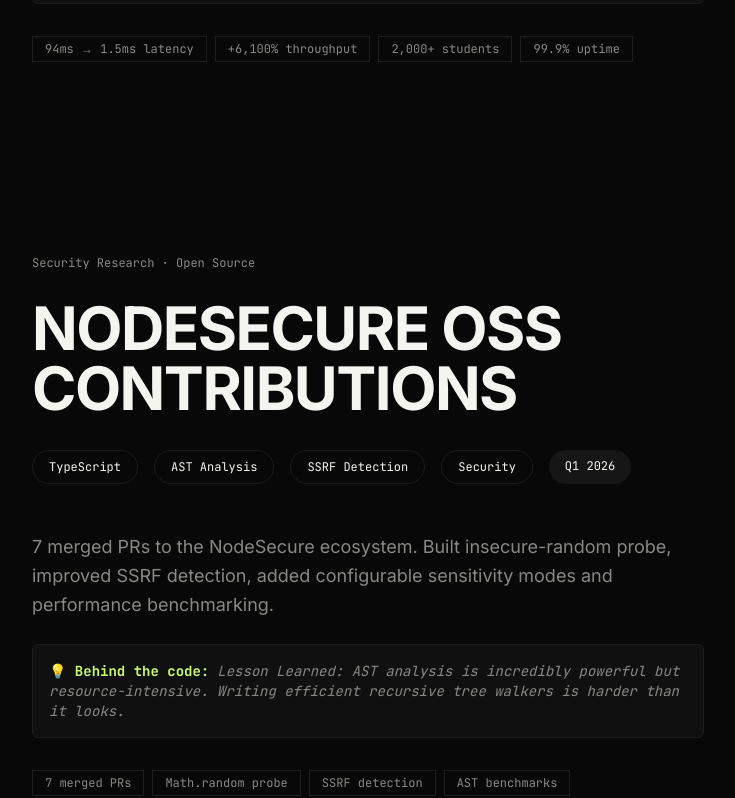
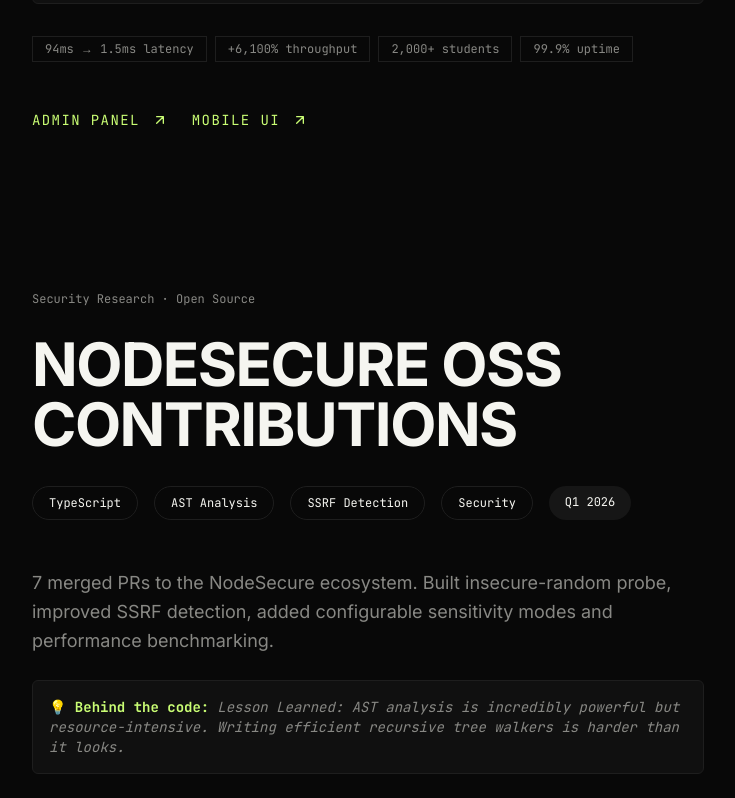
Before and after one commit to 7amed3li/hamed-portfolio, a Next.js app: page / in a window 1280 px wide. Shown: the part 5103-5901 px from the top of the page, without its empty margins (432-1167 px from the left). Built offline with nearby package versions, Linux system fonts and the light colour scheme.

Commit message:
feat: add QR system and DragonSploit live links

```diff
--- a/src/components/sections/QRProject.tsx
+++ b/src/components/sections/QRProject.tsx
@@ -62,6 +62,22 @@
         ))}
       </div>
 
+      <div className="flex flex-wrap gap-6 mt-4">
+        {p.links?.map((l: any, i: number) => (
+          <a
+            key={i}
+            href={l.url}
+            target="_blank"
+            rel="noreferrer"
+            className="inline-flex items-center gap-3 text-accent hover:text-foreground transition-colors font-mono uppercase tracking-widest text-sm"
+          >
+            {l.label}
+            <svg width="16" height="16" viewBox="0 0 24 24" fill="none" xmlns="http://www.w3.org/2000/svg">
+              <path d="M7 17L17 7M17 7H7M17 7V17" stroke="currentColor" strokeWidth="2" strokeLinecap="round" strokeLinejoin="round"/>
+            </svg>
+          </a>
+        ))}
+
         {p.link && (
           <a
             href={p.link}
@@ -75,6 +91,7 @@
             </svg>
           </a>
         )}
+      </div>
     </div>
   );
 }
--- a/src/lib/translations.ts
+++ b/src/lib/translations.ts
@@ -152,6 +152,10 @@
           summary: "Hybrid QR verification pipeline managing 2,000+ students across 7 faculties. 98% latency reduction — from 94ms down to 1.5ms. +6,100% throughput. Circuit Breaker pattern for 99.9% uptime.",
           lesson: "Lesson Learned: High throughput requires aggressive caching. I had to rip out the original DB queries and rewrite them to use Redis.",
           metrics: ["94ms → 1.5ms latency", "+6,100% throughput", "2,000+ students", "99.9% uptime"],
+          links: [
+            { label: "Admin Panel", url: "https://yzdd.gop.edu.tr/qr-admin/dashboard" },
+            { label: "Mobile UI", url: "https://yzdd.gop.edu.tr/qr-ui/" }
+          ],
           link: null,
         },
         {
@@ -174,7 +178,7 @@
           summary: "AI-powered vulnerability scanning with intent-based orchestration engine. Dynamic strategy selection gives ~40% efficiency gain. Stack-detection module cuts false-positive alerts by 70%.",
           lesson: "Lesson Learned: AI engines can hallucinate vulnerabilities. The real challenge was building a deterministic validation layer to verify the AI's claims.",
           metrics: ["+40% efficiency", "-70% false positives", "Intent-based engine", "Stack detection"],
-          link: null,
+          link: "https://github.com/7amed3li/DragonSploit",
         },
       ],
       behindCode: "💡 Behind the code:",
@@ -357,6 +361,10 @@
           summary: "نظام تسجيل حضور هجين يدير بيانات أكثر من 2000 طالب عبر 7 كليات. تم تقليل زمن الاستجابة بنسبة 98% (من 94ms إلى 1.5ms). وزيادة المعالجة بنسبة 6100%. نظام قواطع الدائرة (Circuit Breaker) لتحقيق توفر بنسبة 99.9%.",
           lesson: "الدرس المستفاد: المعالجة العالية تتطلب تخزيناً مؤقتاً قوياً. اضطررت لإزالة استعلامات قاعدة البيانات الأصلية وإعادة كتابتها لاستخدام Redis.",
           metrics: ["94ms → 1.5ms استجابة", "+6,100% معالجة", "2000+ طالب", "99.9% توفر"],
+          links: [
+            { label: "لوحة التحكم (Admin)", url: "https://yzdd.gop.edu.tr/qr-admin/dashboard" },
+            { label: "واجهة المستخدم (Mobile)", url: "https://yzdd.gop.edu.tr/qr-ui/" }
+          ],
           link: null,
         },
         {
@@ -379,7 +387,7 @@
           summary: "ماسح ثغرات مدعوم بالذكاء الاصطناعي مع محرك تنسيق قائم على النوايا. اختيار الاستراتيجية الديناميكي يعطي أرباح كفاءة بحوالي 40%. وحدة الكشف عن التكنولوجيا تقلل من التنبيهات الإيجابية الخاطئة بنسبة 70%.",
           lesson: "الدرس المستفاد: محركات ذكاء الاصطناعي قد تهلوس بالثغرات. التحدي الحقيقي كان بناء طبقة تحقق حتمية لتأكيد افتراضات الذكاء الاصطناعي.",
           metrics: ["+40% كفاءة", "-70% تنبيهات خاطئة", "محرك قائم على النوايا", "اكتشاف التقنيات"],
-          link: null,
+          link: "https://github.com/7amed3li/DragonSploit",
         },
       ],
       behindCode: "💡 خلف الكود:",
```
Lines whose indentation alone changed are shown as unchanged.
